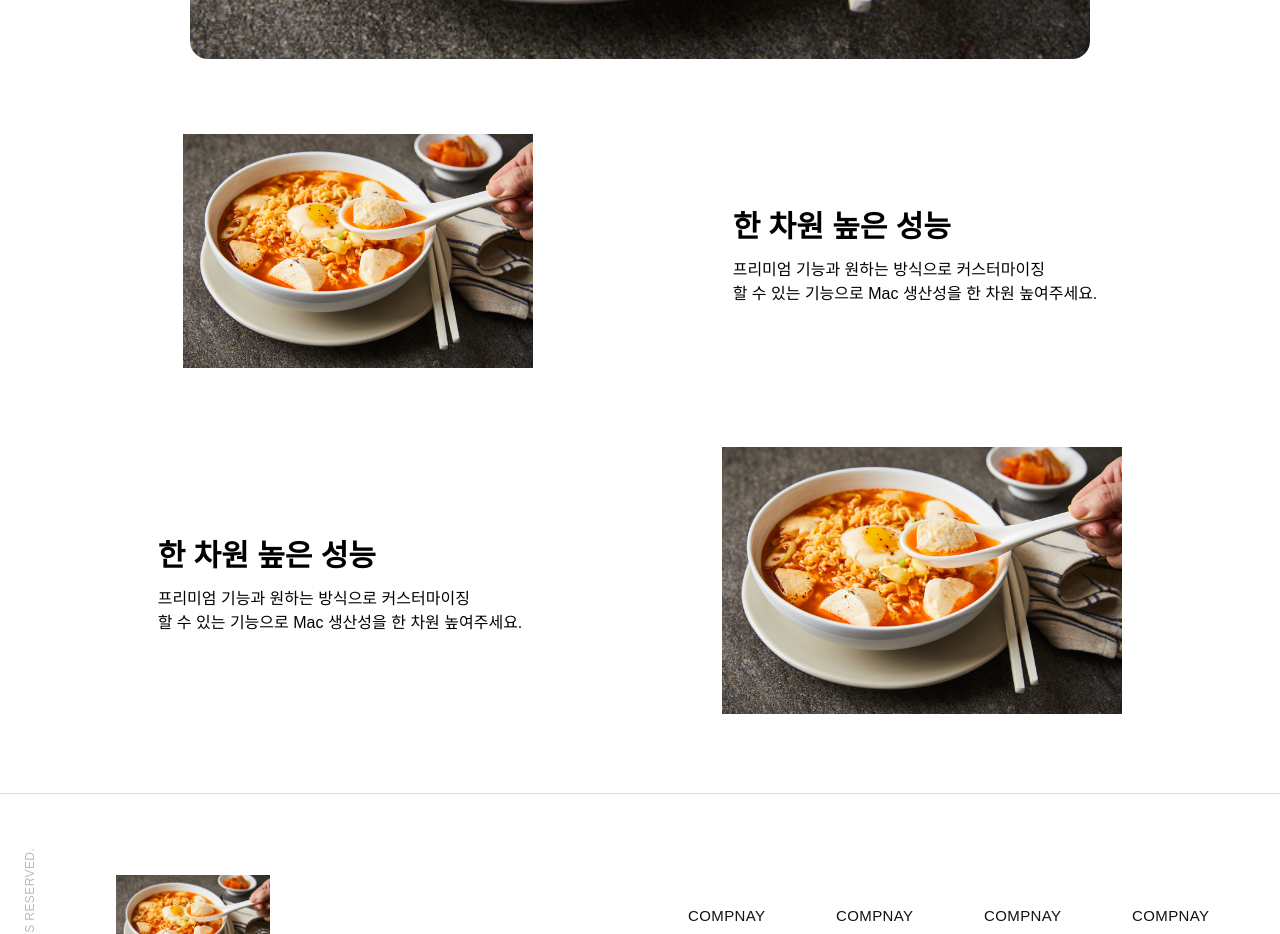
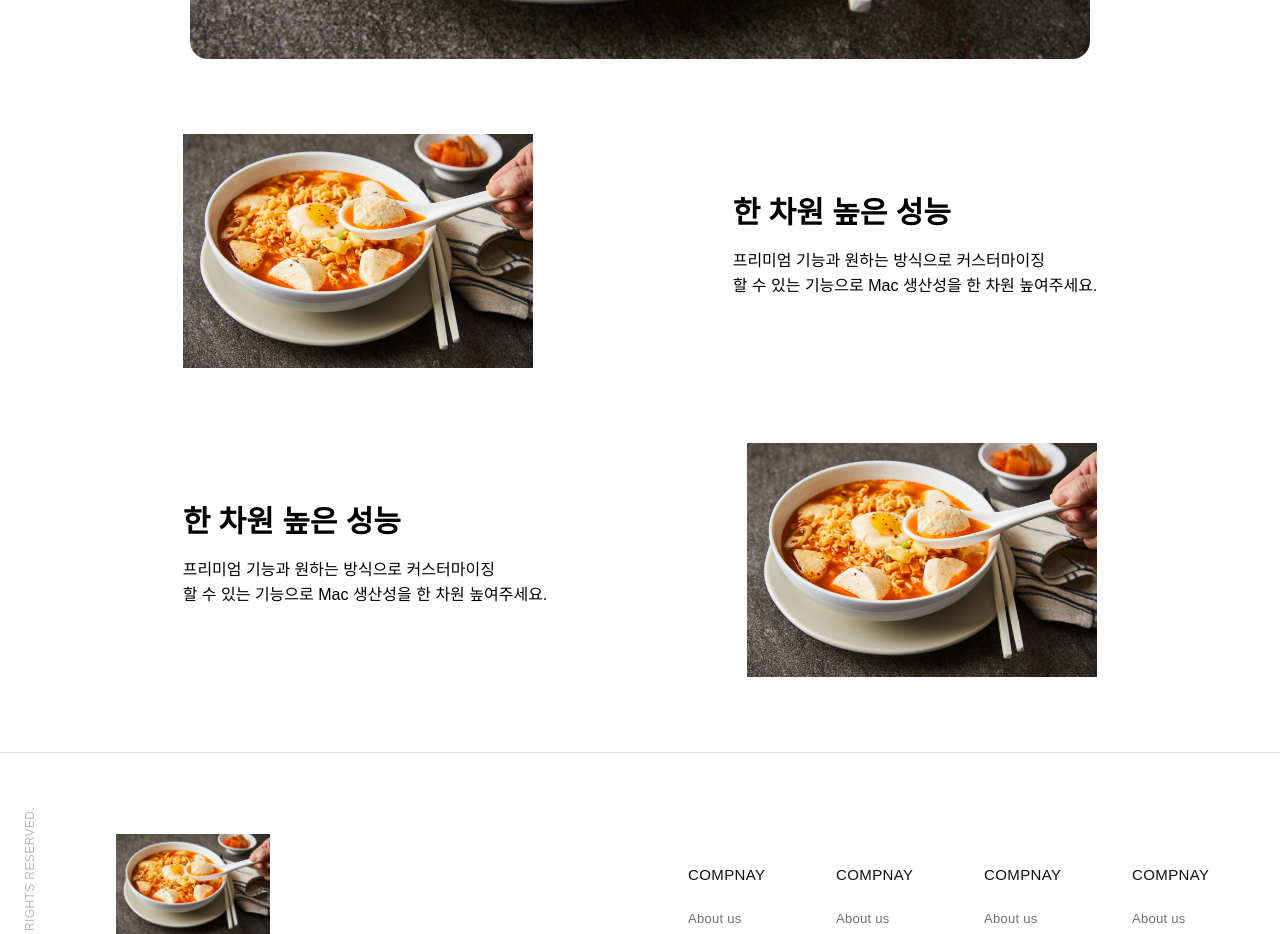
Before and after one commit to 2sojeong/Advanced_Web_Frontend_23, a React (Create React App) app: page /info3 in a window 1280 px wide. Shown: the part 940-1874 px from the top of the page. Built offline with nearby package versions, Linux system fonts and the light colour scheme; a web font is replaced by a local one.

Commit message:
update component10

```diff
--- /dev/null
+++ b/src/components/component10.js
@@ -0,0 +1,22 @@
+import styled from 'styled-components';
+import React from 'react';
+import bannerImg from "../img/227_5.jpg";
+
+const Component10 = (props) => {
+    let reverse = props.reverse
+    if (reverse === undefined) {
+        reverse = false
+    }
+    const Img = () => <img style={{ width: '350px' }} src={bannerImg}></img>
+    const Content = () => <div style={{ margin: 'auto 0', marginLeft: reverse ? '0px' : '200px', marginRight: reverse ? '200px' : '0px' }}>
+        <p style={{ fontWeight: 'bold', fontSize: '30px', margin: '0px 0px 10px 0px' }}>{props.head}</p>
+        <p style={{ fontWeight: 'lighter', lineHeight: '25px' }}>{props.contents.map((content) => <>{content}<br /></>)}</p>
+    </div>
+    return (
+        <div style={{ width: '100%', display: 'flex', justifyContent: 'center', margin: '75px auto' }}>
+            {reverse ? <><Content /><Img /></> : <><Img /><Content /></>}
+        </div>
+    );
+}
+
+export default Component10
--- a/src/components/component10_1.js
+++ /dev/null
@@ -1,20 +0,0 @@
-import styled from 'styled-components';
-import React from 'react';
-import bannerImg from "../img/227_5.jpg";
-
-const Component10_1 = (props) => {
-    return (
-        <div style={{ width: '100%', display: 'flex', justifyContent: 'center', margin: '75px auto' }}>
-            <div>
-                <img style={{ width: '350px' }} src={bannerImg}></img>
-            </div>
-            <div style={{ margin: 'auto 0', marginLeft: '200px' }}>
-                <p style={{ fontWeight: 'bold', fontSize: '30px', margin: '0px 0px 10px 0px' }}>{props.head}</p>
-                <span style={{ fontWeight: 'lighter' }}>{props.contents.map((content) => <>{content}<br /></>)}</span>
-            </div>
-
-        </div>
-    );
-}
-
-export default Component10_1
--- a/src/components/component10_2.js
+++ /dev/null
@@ -1,18 +0,0 @@
-import React from 'react';
-import bannerImg from "../img/227_5.jpg";
-
-const Component10_2= (props) => {
-    return (
-    <div style={{width:'100%',display: 'flex',justifyContent: 'center', margin:'75px auto'}}>
-        <div style={{margin: 'auto 0', marginRight:'200px'}}>
-            <p style={{fontWeight:'bold', fontSize:'30px', margin:'0px 0px 10px 0px'}}>{props.head}</p>
-            <span style={{fontWeight:'lighter'}}>{props.contents.map((content)=><>{content}<br/></>)}</span>
-        </div>
-        <div>
-            <img style={{width:'400px'}} src={bannerImg}></img>
-        </div>
-    </div>
-    );
-}
-
-export default Component10_2
--- a/src/pages/InfoPage3.js
+++ b/src/pages/InfoPage3.js
@@ -1,14 +1,13 @@
 import Header from '../components/header';
 import Footer from '../components/footer';
-import Component10_1 from '../components/component10_1';
-import Component10_2 from '../components/component10_2';
+import Component10 from '../components/component10';
 import Component5 from '../components/component5';
 const InfoPage3 = () => {
     return <>
         <Header />
         <Component5 />
-        <Component10_1 head='한 차원 높은 성능' contents={['프리미엄 기능과 원하는 방식으로 커스터마이징', '할 수 있는 기능으로 Mac 생산성을 한 차원 높여주세요.']} />
-        <Component10_2 head='한 차원 높은 성능' contents={['프리미엄 기능과 원하는 방식으로 커스터마이징', '할 수 있는 기능으로 Mac 생산성을 한 차원 높여주세요.']} />
+        <Component10 head='한 차원 높은 성능' contents={['프리미엄 기능과 원하는 방식으로 커스터마이징', '할 수 있는 기능으로 Mac 생산성을 한 차원 높여주세요.']} />
+        <Component10 reverse={true} head='한 차원 높은 성능' contents={['프리미엄 기능과 원하는 방식으로 커스터마이징', '할 수 있는 기능으로 Mac 생산성을 한 차원 높여주세요.']} />
         <Footer />
     </>
 }
```
